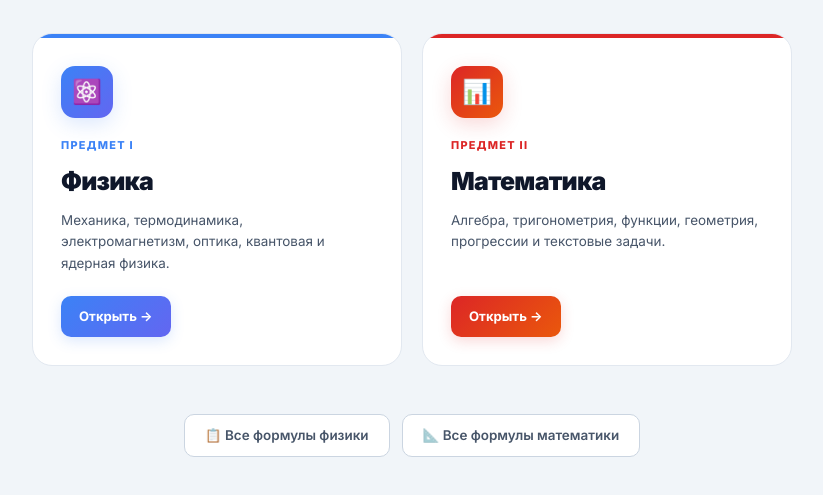
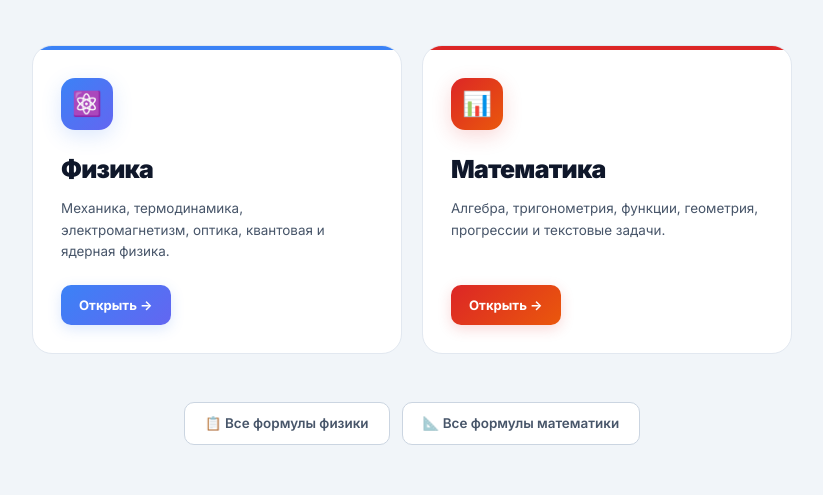
Before and after one commit to Mareli/Phys, a plain HTML site: page index.html in a window 1280 px wide. Shown: the part 247-742 px from the top of the page, without its empty margins (228-1051 px from the left). Drawn offline with Linux system fonts and the light colour scheme.

Commit message:
remove subject label badges from main index cards
Co-Authored-By: Claude Sonnet 4.6 <noreply@anthropic.com>

```diff
--- a/index.html
+++ b/index.html
@@ -159,7 +159,6 @@ body{
 
     <a class="subj-card phys" href="./phys/index.html">
       <div class="card-icon">⚛️</div>
-      <div class="card-label">Предмет I</div>
       <h2>Физика</h2>
       <p>Механика, термодинамика, электромагнетизм, оптика, квантовая и ядерная физика.</p>
       <div class="card-meta">
@@ -169,7 +168,6 @@ body{
 
     <a class="subj-card math" href="./math/index.html">
       <div class="card-icon">📊</div>
-      <div class="card-label">Предмет II</div>
       <h2>Математика</h2>
       <p>Алгебра, тригонометрия, функции, геометрия, прогрессии и текстовые задачи.</p>
       <div class="card-meta">
```
